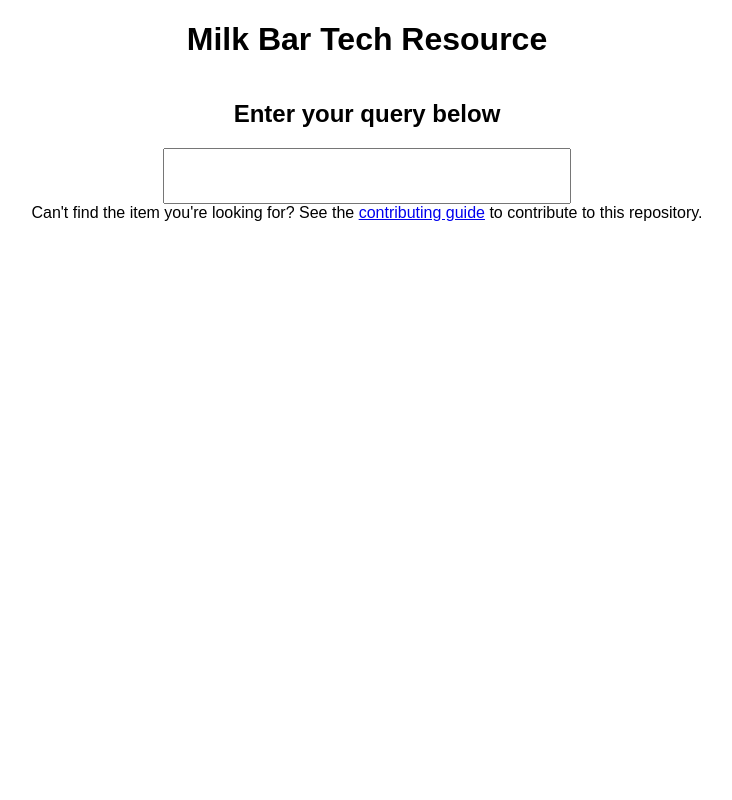
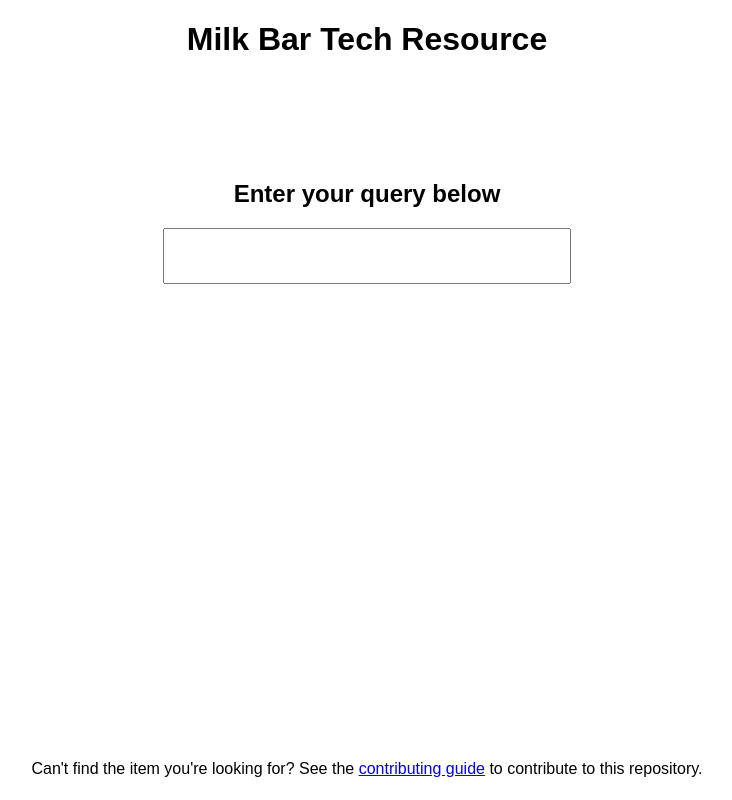
Before and after one commit to momofukumilkbar/tech-resource, a React (Create React App) app: page / in a window 1280 px wide. Shown: the whole page, without its empty margins (273-1005 px from the left). Built offline with nearby package versions, Linux system fonts and the light colour scheme.

Commit message:
adds a footer

```diff
--- a/src/components/App.css
+++ b/src/components/App.css
@@ -1,7 +1,9 @@
 .container {
   display: grid;
-  grid-template-rows: 2;
+  grid-template-rows: 20% auto 50px;
   grid-template-columns: 1;
+  height: 100%;
+
 }
 
 .header {
@@ -24,4 +26,14 @@
   font-size: 24px;
   width: 400px;
   height: 50px;
+  text-align: center;
 }
+
+.contributing-guide {
+  margin-top: 10px;
+  grid-row-start: 3;
+  grid-row-end: span 1;
+  grid-column-start: 1;
+  grid-column-end: span 1;
+  text-align: center;
+}
--- a/src/components/App.js
+++ b/src/components/App.js
@@ -85,14 +85,17 @@
         <header className='header'>
           <h1>Milk Bar Tech Resource</h1>
         </header>
+
         <div className='content'>
           <h2 className='title'>Enter your query below</h2>
+
           <input
             className='search-bar'
             type='text'
             onChange={e => this.handleOnChange(e)}
             ref={input => this.input = input}
           />
+
           { results.length > 0
           ? <ResultsContainer
             results={results}
@@ -100,12 +103,12 @@
             onClick={e => this.handleResultClick(e)}
           />
           : ''}
-          <div>
-            Can't find the item you're looking for? See the <a href='https://github.com/momofukumilkbar/tech-resource/blob/master/README.md'
-            >
-              contributing guide
-            </a> to contribute to this repository.
-          </div>
+        </div>
+        <div className='contributing-guide'>
+          Can't find the item you're looking for? See the <a href='https://github.com/momofukumilkbar/tech-resource/blob/master/README.md'
+          >
+            contributing guide
+          </a> to contribute to this repository.
         </div>
       </div>
     )
```
